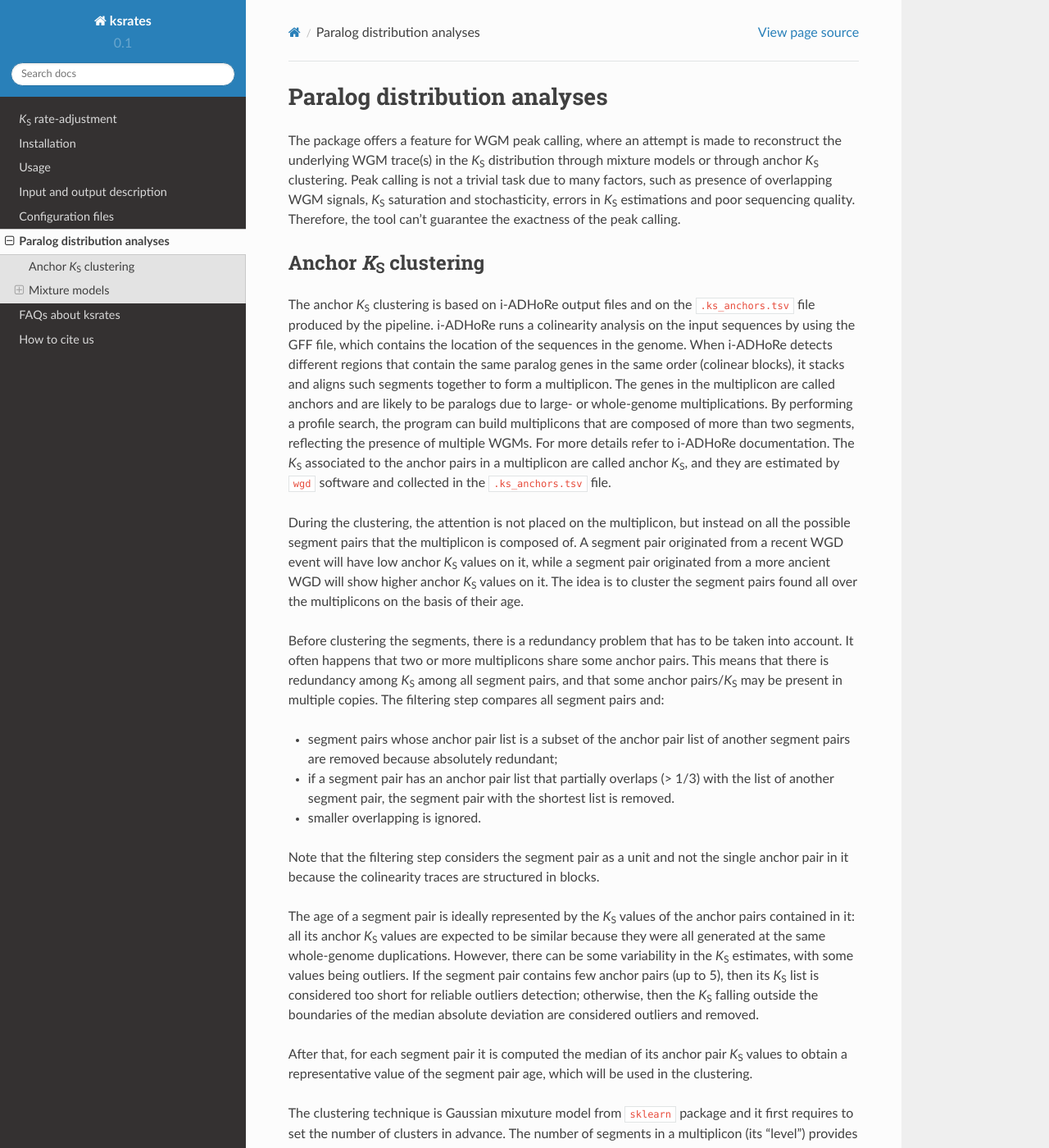
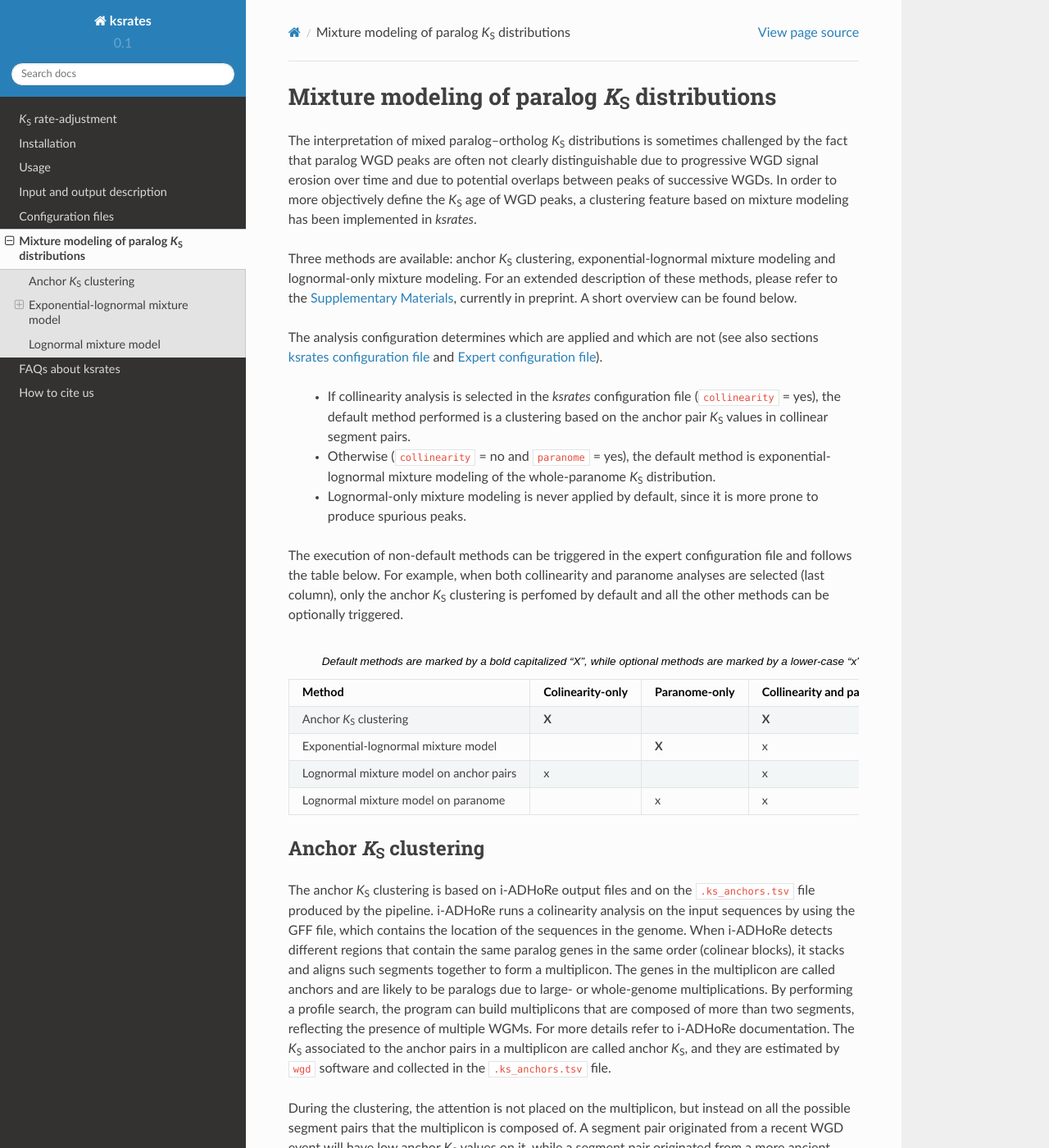
Before and after one commit to VIB-PSB/ksrates, a Sphinx documentation site: the page built from doc/source/paralogs_analyses.rst, in a window 1280 px wide and 1400 px high. Shown: the whole window at 82% size. Built offline with Sphinx 7.4.7 and the Read the Docs theme 2.0.0, drawn with Linux system fonts in a browser that asks for light colours; some of the changed text lies outside the part shown.

Commit message:
Restructure mixture model section and add table

```diff
--- a/doc/source/input_output.rst
+++ b/doc/source/input_output.rst
@@ -48,12 +48,12 @@ Output files and directory organization
         * Plots showing the peaks detected in the spline (``elmm_species_peaks.pdf``).
         * Multi-panel figure showing fitted mixture models obtained with data-driven and hybrid initializations (``elmm_species_models_data_driven.pdf``).
         * Multi-panel figure showing the best-fitted mixture model obtained for each number of components with random initialization (``elmm_species_models_random.pdf``).
-        * TSV and TXT files collecting component parameters (``elmm_species_parameters.tsv`` and ``elmm_species_parameters.txt``) (more details on the file format in section :ref:`mixture_models`).
+        * TSV and TXT files collecting component parameters (``elmm_species_parameters.tsv`` and ``elmm_species_parameters.txt``) (more details on the file format in section :ref:`elmm`).
 
     From lognormal-only mixture modeling:
 
         * Multi-panel figure showing the best-fitted mixture model on whole-paranome and anchor pair *K*:sub:`S` distributions obtained for each number of components (``lmm_species_all_models_paranome.pdf`` and ``lmm_species_all_models_colinearity.pdf``).
-        * TSV and TXT files collecting component parameters (``lmm_species_parameters_colinearity.tsv``, ``lmm_species_parameters_colinearity.txt``, ``lmm_species_parameters_paranome.tsv`` and ``lmm_species_parameters_paranome.txt``) (more details on the file format in section :ref:`mixture_models`).
+        * TSV and TXT files collecting component parameters (``lmm_species_parameters_colinearity.tsv``, ``lmm_species_parameters_colinearity.txt``, ``lmm_species_parameters_paranome.tsv`` and ``lmm_species_parameters_paranome.txt``) (more details on the file format in section :ref:`lmm`).
 
 
 * ``rate_adjustment/species/log_XXXXXXXX`` directory: when launching *ksrates* as a Nextflow pipeline, each execution generates a log directory named with a unique 8-character ID stated at the beginning of a Nextflow run. Details about how the processes of the workflow are proceeding and about encountered warnings or errors are stored in log files collected in this directory:
--- a/doc/source/paralogs_analyses.rst
+++ b/doc/source/paralogs_analyses.rst
@@ -1,15 +1,37 @@
 .. _`paralogs_analyses`:
 
-Paralog distribution analyses
-*****************************
+Mixture modeling of paralog *K*:sub:`S` distributions
+*****************************************************
 
-The package offers a feature for WGM peak calling, where an attempt is made to reconstruct the underlying WGM trace(s) in the *K*:sub:`S` distribution through mixture models or through anchor *K*:sub:`S` clustering. Peak calling is not a trivial task due to many factors, such as presence of overlapping WGM signals, *K*:sub:`S` saturation and stochasticity, errors in *K*:sub:`S` estimations and poor sequencing quality. Therefore, the tool can't guarantee the exactness of the peak calling.
+The interpretation of mixed paralog–ortholog *K*:sub:`S` distributions is sometimes challenged by the fact that paralog WGD peaks are often not clearly distinguishable due to progressive WGD signal erosion over time and due to potential overlaps between peaks of successive WGDs. In order to more objectively define the *K*:sub:`S` age of WGD peaks, a clustering feature based on mixture modeling has been implemented in *ksrates*.
+
+Three methods are available: anchor *K*:sub:`S` clustering, exponential-lognormal mixture modeling and lognormal-only mixture modeling.
+For an extended description of these methods, please refer to the `Supplementary Materials <https://www.biorxiv.org/content/10.1101/2021.02.28.433234v1.supplementary-material>`__, currently in preprint. A short overview can be found below.
+
+The analysis configuration determines which are applied and which are not (see also sections :ref:`pipeline_config_section` and :ref:`expert_config_section`).
+
+    * If collinearity analysis is selected in the *ksrates* configuration file (``collinearity`` =  yes), the default method performed is a clustering based on the anchor pair *K*:sub:`S` values in collinear segment pairs.
+    * Otherwise (``collinearity`` = no and ``paranome`` = yes), the default method is exponential-lognormal mixture modeling of the whole-paranome *K*:sub:`S` distribution.
+    * Lognormal-only mixture modeling is never applied by default, since it is more prone to produce spurious peaks.
+
+The execution of non-default methods can be triggered in the expert configuration file and follows the table below. For example, when both collinearity and paranome analyses are selected (last column), only the anchor *K*:sub:`S` clustering is perfomed by default and all the other methods can be optionally triggered.
+
+.. table:: Default methods are marked by a bold capitalized "X", while optional methods are marked by a lower-case "x".
+
+    =======================================  ================  =============  ========================
+    Method                                   Colinearity-only  Paranome-only  Collinearity and paranome
+    =======================================  ================  =============  ========================
+    Anchor *K*:sub:`S` clustering            **X**                            **X**
+    Exponential-lognormal mixture model                        **X**          x
+    Lognormal mixture model on anchor pairs  x                                x
+    Lognormal mixture model on paranome                        x              x
+    =======================================  ================  =============  ========================
 
 
 .. _`anchor_ks_clustering`:
 
 Anchor *K*:sub:`S` clustering
-=============================
++++++++++++++++++++++++++++++
 
 The anchor *K*:sub:`S` clustering is based on i-ADHoRe output files and on the ``.ks_anchors.tsv`` file produced by the pipeline. i-ADHoRe runs a colinearity analysis on the input sequences by using the GFF file, which contains the location of the sequences in the genome. When i-ADHoRe detects different regions that contain the same paralog genes in the same order (colinear blocks), it stacks and aligns such segments together to form a multiplicon. The genes in the multiplicon are called anchors and are likely to be paralogs due to large- or whole-genome multiplications. By performing a profile search, the program can build multiplicons that are composed of more than two segments, reflecting the presence of multiple WGMs. For more details refer to i-ADHoRe documentation. The *K*:sub:`S` associated to the anchor pairs in a multiplicon are called anchor *K*:sub:`S`, and they are estimated by ``wgd`` software and collected in the ``.ks_anchors.tsv`` file.
 
@@ -40,21 +62,18 @@ Finally, a second round of lognormal mixture model is performed on the remaining
 The plot also includes the rate-adjusted divergence lines so to have a mixed plot where it is possible to compare the temporal relationship between the called WGD peaks and the speciation events. The final plot is saved in PDF format as ``mixed_species_anchor_clusters_unfiltered.pdf``, where species is the name of the focal species.
 
 
-.. _`mixture_models`:
+.. _`elmm`:
 
-Mixture models
-==============
-
-Despite the frequent application of this technique on *K*:sub:`S` distributions, the interpretation of mixture models requires caution due to the tendency of overfitting and overclustering. Note also that the reliability of components covering medium-high *K*:sub:`S` values (i.e. above 3 *K*:sub:`S`) is uncertain.
-
-Exponential-lognormal mixture model (ELMM) for paranome
-+++++++++++++++++++++++++++++++++++++++++++++++++++++++
+Exponential-lognormal mixture model
++++++++++++++++++++++++++++++++++++
 
 A customized algorithm for mixture modeling with exponential and lognormal components has been implemented in the attempt to identify WGM traces in paranome distributions. The EM algorithm is based on Zhang et al. 2019. and is the default mixture modeling choice.
 
 The exponential component is used to model the L-shaped background distribution of small-scale duplications (SSDs), whose chance to be kept tends to exponentially decrease as older they get. The lognormal components are instead used to model the WGM traces and are preferred to normal components because *K*:sub:`S` values can't be negatives and because WGMs tend to have a longer right tail.
 
 The code performs the expectation-maximization (EM) algorithm to fit the mixture model on the paranome. Since the initialization of the component parameters plays an delicate role in mixture models, three strategies are followed and the best result is separately plotted: 1) guessing the parameters from the *K*:sub:`S` data itself, 2) starting with random parameters and 3) a hybrid initialization. In all the three strategies, an extra "buffer" lognormal component is by default initialized around 5 *K*:sub:`S` to avoid that the other components are forced to stretch towards higher values in the attempt to cover the entire distribution.
+
+Despite the frequent application of this technique on *K*:sub:`S` distributions, the interpretation of mixture models requires caution due to the tendency of overfitting and overclustering. Note also that the reliability of components covering medium-high *K*:sub:`S` values (i.e. above 3 *K*:sub:`S`) is uncertain.
 
 
 Initialization through data
```
Also changed, not shown: other parts of doc/source/paralogs_analyses.rst (+2 -0 lines).
